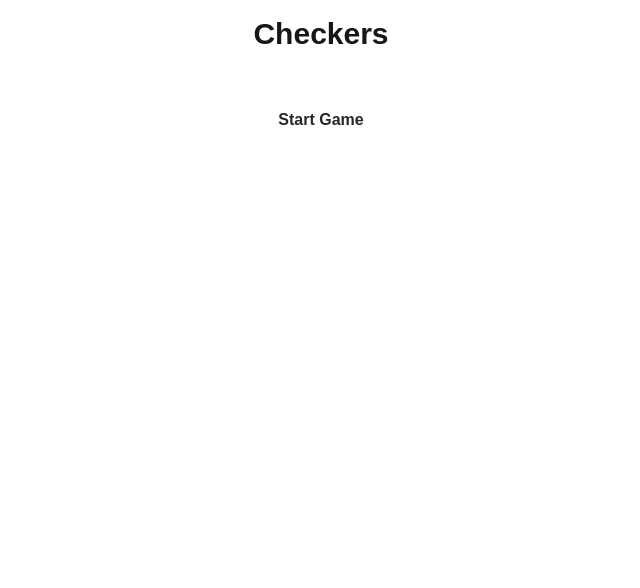
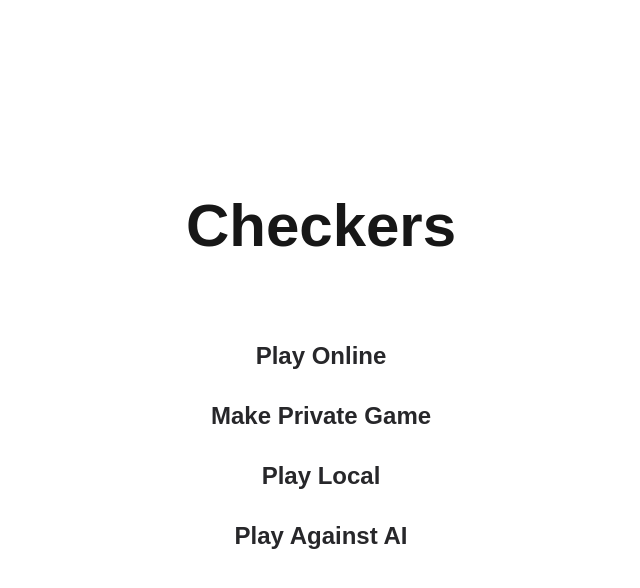
Before and after one commit to Lucas-Urbanski/Checkers, a Next.js app: page / in a window 1280 px wide. Shown: the top 588 px of the page, without its empty margins (319-959 px from the left). Built offline with nearby package versions, Linux system fonts and the light colour scheme.

Commit message:
Home Page layout

```diff
--- a/app/page.tsx
+++ b/app/page.tsx
@@ -3,14 +3,34 @@ import Link from "next/link";
 
 export default function Home() {
   return (
-    <div className="flex flex-col items-center justify-center w-full h-full gap-8">
-      <h1 className="text-3xl font-bold m-4">Checkers</h1>
-      <Link
+    <div className="flex flex-col items-center w-full h-full gap-8">
+      <div className="flex flex-col m-45">
+        <h1 className="text-3xl text-center font-bold m-4 mb-20 text-6xl">Checkers</h1>
+        <Link
         href="/game"
-        className="flex h-10 items-center justify-center rounded-xl bg-white px-4 font-bold text-zinc-800 transition hover:bg-zinc-200"
-      >
-        Start Game
-      </Link>
+        className="flex h-10 text-center items-center justify-center text-2xl rounded-xl bg-white px-4 font-bold text-zinc-800 transition hover:bg-zinc-200"
+        >
+        Play Online
+        </Link>
+        <Link
+        href="/game"
+        className="flex h-10 text-center mt-5 items-center justify-center text-2xl rounded-xl bg-white px-4 font-bold text-zinc-800 transition hover:bg-zinc-200"
+        >
+        Make Private Game
+        </Link>
+        <Link
+        href="/game"
+        className="flex h-10 text-center mt-5 items-center justify-center text-2xl rounded-xl bg-white px-4 font-bold text-zinc-800 transition hover:bg-zinc-200"
+        >
+        Play Local
+        </Link>
+        <Link
+        href="/game"
+        className="flex h-10 text-center mt-5 items-center justify-center text-2xl rounded-xl bg-white px-4 font-bold text-zinc-800 transition hover:bg-zinc-200"
+        >
+        Play Against AI
+        </Link>
+      </div>
     </div>
   );
 }
--- a/package.json
+++ b/package.json
@@ -16,7 +16,7 @@
   "devDependencies": {
     "@tailwindcss/postcss": "^4",
     "@types/node": "^20",
-    "@types/react": "^19",
+    "@types/react": "^19.2.17",
     "@types/react-dom": "^19",
     "eslint": "^9",
     "eslint-config-next": "16.2.9",
```
Also changed, not shown: 1 other file (tests, documents, lock files or other folders).
